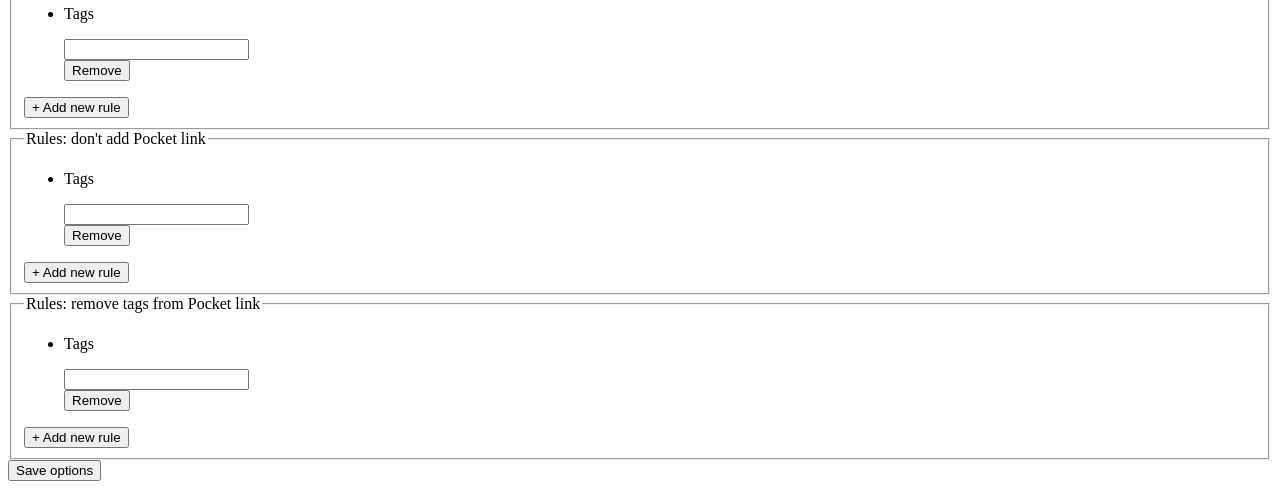
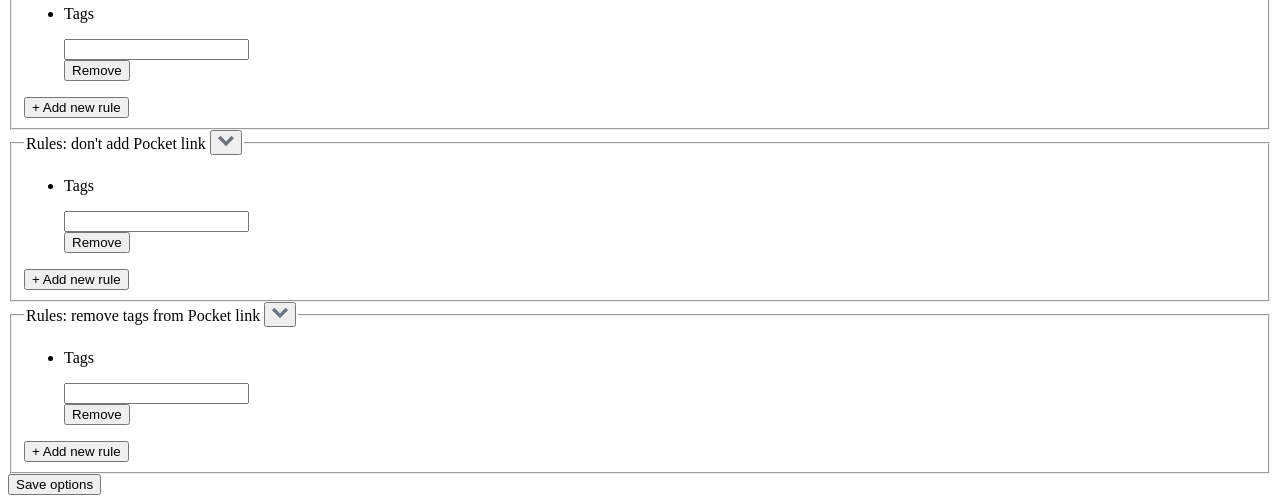
Before and after one commit to last-arg/bookmark_with_pocket, a browser extension: page options/options.html in a window 1280 px wide. Shown: the part 361-864 px from the top of the page. Drawn offline with Linux system fonts and the light colour scheme; files that its build step writes are made by us from their sources.

Commit message:
Add expand/collapse button to all tag-rules

```diff
--- a/options/options.html
+++ b/options/options.html
@@ -41,7 +41,7 @@
 
         <div class="stack stack-12">
           <fieldset>
-            <legend class="rule-title flex justify-between">
+            <legend class="rule-title">
               <span>Rules: add Pocket link</span>
               <button class="js-rule-btn-toggle rule-btn-toggle" aria-expanded="true">
                 <img class="w-4 h-4" src="/assets/chevron.svg">
@@ -66,7 +66,12 @@
           </fieldset>
 
           <fieldset>
-            <legend class="rule-title">Rules: don't add Pocket link</legend>
+            <legend class="rule-title">
+              <span>Rules: don't add Pocket link</span>
+              <button class="js-rule-btn-toggle rule-btn-toggle" aria-expanded="true">
+                <img class="w-4 h-4" src="/assets/chevron.svg">
+              </button>
+            </legend>
             <tag-rules class="rule-container">
               <ul class="mb-6 stack">
                 <li>
@@ -86,7 +91,12 @@
           </fieldset>
 
           <fieldset>
-            <legend class="rule-title">Rules: remove tags from Pocket link</legend>
+            <legend class="rule-title">
+              <span>Rules: remove tags from Pocket link</span>
+              <button class="js-rule-btn-toggle rule-btn-toggle" aria-expanded="true">
+                <img class="w-4 h-4" src="/assets/chevron.svg">
+              </button>
+            </legend>
             <tag-rules class="rule-container">
               <ul class="mb-6 stack">
                 <li>
--- a/unocss.config.ts
+++ b/unocss.config.ts
@@ -25,7 +25,7 @@
     ["rule-btn-remove-wrapper", "bg-red-50 rounded-r-full p-1 text-red-900"],
     ["rule-btn-remove", "bg-white block h-full rounded-full px-1.5 hover:bg-red-200"],
     ["rule-btn-toggle", "bg-white rounded-full w-6 h-6 flex place-items-center justify-center hover:bg-gray-300"],
-    ["rule-title", "bg-gray-100 w-full px-3 py-1 text-4.25"],
+    ["rule-title", "bg-gray-100 w-full px-3 py-1 text-4.25 flex justify-between"],
     ["rule-container", "bg-truegray-50 block p-3"],
   ],
   preflights: [
```
Also changed, not shown: assets/chevron.svg (added), manifest.json, 1 other file.
